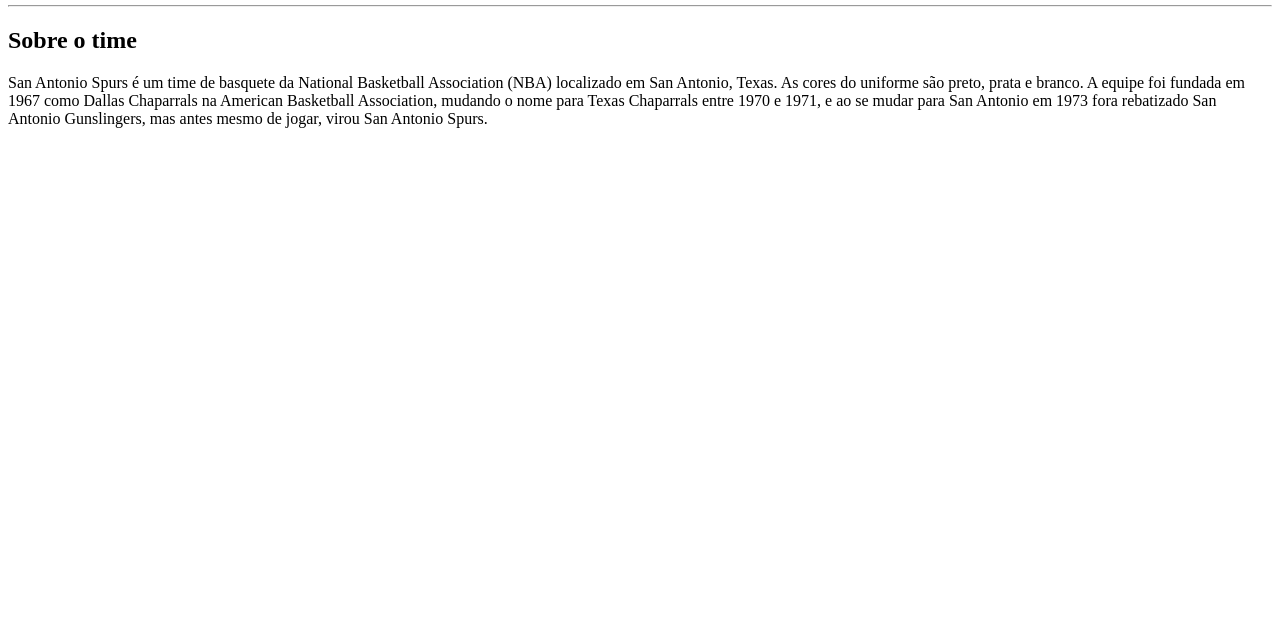
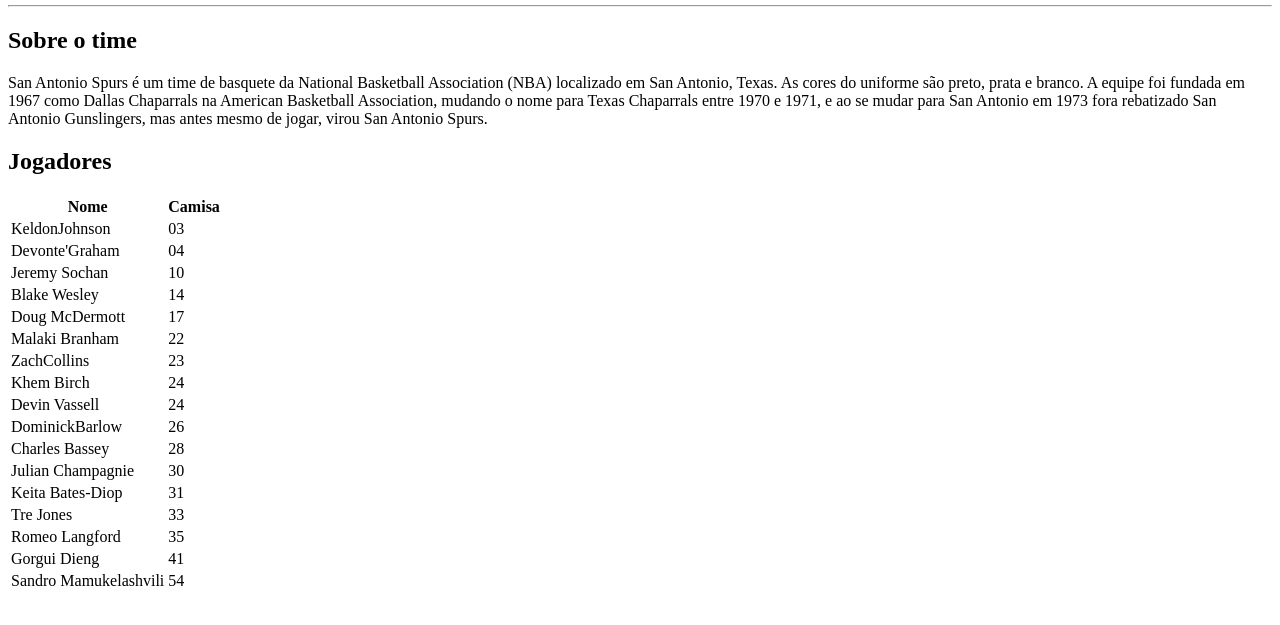
Before and after one commit to biell-lopes/Projeto_San_Antonio_Spurs, a plain HTML site: page Desenvolvimento_Matheus.html in a window 1280 px wide. Shown: the part 101-726 px from the top of the page. Drawn offline with Linux system fonts and the light colour scheme.

Commit message:
Tabela jogadores

```diff
--- a/Desenvolvimento_Matheus.html
+++ b/Desenvolvimento_Matheus.html
@@ -16,5 +16,80 @@
     <p>
         San Antonio Spurs é um time de basquete da National Basketball Association (NBA) localizado em San Antonio, Texas. As cores do uniforme são preto, prata e branco. A equipe foi fundada em 1967 como Dallas Chaparrals na American Basketball Association, mudando o nome para Texas Chaparrals entre 1970 e 1971, e ao se mudar para San Antonio em 1973 fora rebatizado San Antonio Gunslingers, mas antes mesmo de jogar, virou San Antonio Spurs.
     </p>
+    <h2>Jogadores</h2>
+    <table>
+        <tr>
+          <th>Nome</th>
+          <th>Camisa</th>
+        </tr>
+        <tr>
+          <td>KeldonJohnson</td>
+          <td>03</td>
+        </tr>
+        <tr>
+          <td>Devonte'Graham</td>
+          <td>04</td>
+        </tr>
+        <tr>
+          <td>Jeremy Sochan</td>
+          <td>10</td>
+        </tr>
+        <tr>
+          <td>Blake Wesley</td>
+          <td>14</td>
+        </tr>
+        <tr>
+          <td>Doug McDermott</td>
+          <td>17</td>
+        </tr>
+        <tr>
+          <td>Malaki Branham</td>
+          <td>22</td>
+        </tr>
+        <tr>
+          <td>ZachCollins</td>
+          <td>23</td>
+        </tr>
+        <tr>
+          <td>Khem Birch</td>
+          <td>24</td>
+        </tr>
+        <tr>
+          <td>Devin Vassell</td>
+          <td>24</td>
+        </tr>
+        <tr>
+            <td>DominickBarlow</td>
+            <td>26</td>
+          </tr>
+        <tr>
+          <td>Charles Bassey</td>
+          <td>28</td>
+        </tr>
+        <tr>
+          <td>Julian Champagnie</td>
+          <td>30</td>
+        </tr>
+        <tr>
+          <td>Keita Bates-Diop</td>
+          <td>31</td>
+        </tr>
+        <tr>
+          <td>Tre Jones</td>
+          <td>33</td>
+        </tr>
+        <tr>
+          <td>Romeo Langford</td>
+          <td>35</td>
+        </tr>
+        <tr>
+          <td>Gorgui Dieng</td>
+          <td>41</td>
+        </tr>
+        <tr>
+          <td>Sandro Mamukelashvili</td>
+          <td>54</td>
+        </tr>
+      </table>
 </body>
 </html>
```
Also changed, not shown: Anotções.txt (added).
